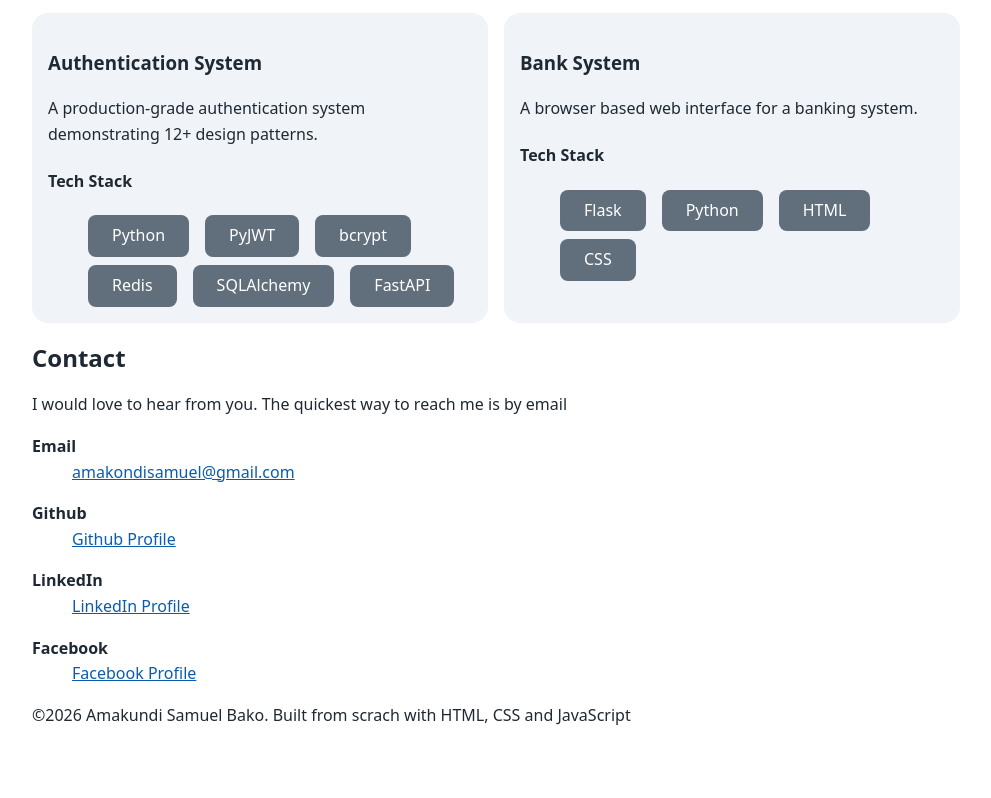
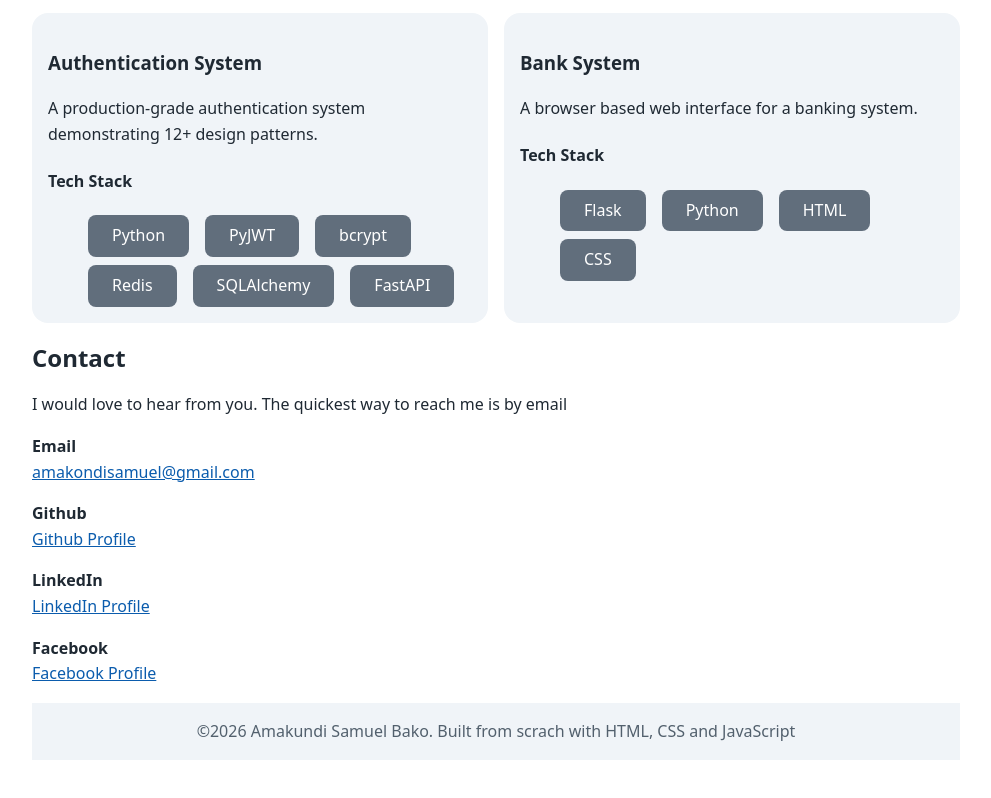
Before and after one commit to amakundisamuelbako/my_portfolio_site, a website: page src/index.html in a window 1280 px wide. Shown: the part 1186-1984 px from the top of the page, without its empty margins (144-1135 px from the left). Drawn offline with Linux system fonts and the light colour scheme.

Commit message:
Fixed broken css file

```diff
--- a/src/css/style.css
+++ b/src/css/style.css
@@ -198,12 +198,12 @@ p {
   font-weight: 700;
 }
 
-.contact-list dd
+.contact-list dd {
   margin: 0;
 }
 
 /*----------- 8. Page Footer ------------*/
-.site-footer
+.site-footer {
   padding: var(--space-2);
   color: var(--color-muted);
   background-color: var(--color-surface);
```
